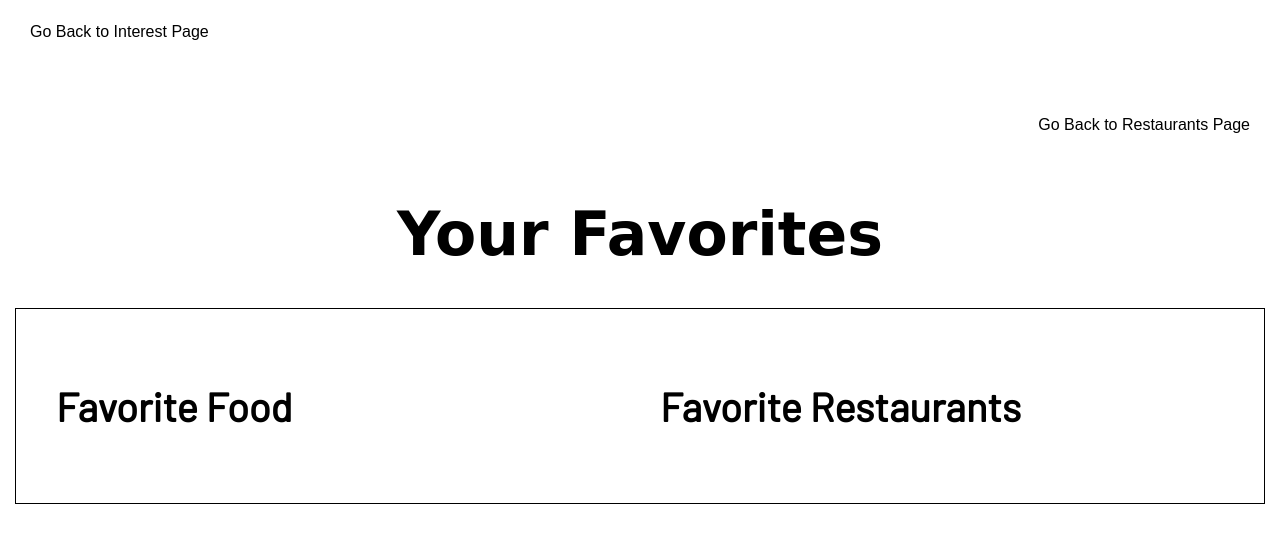
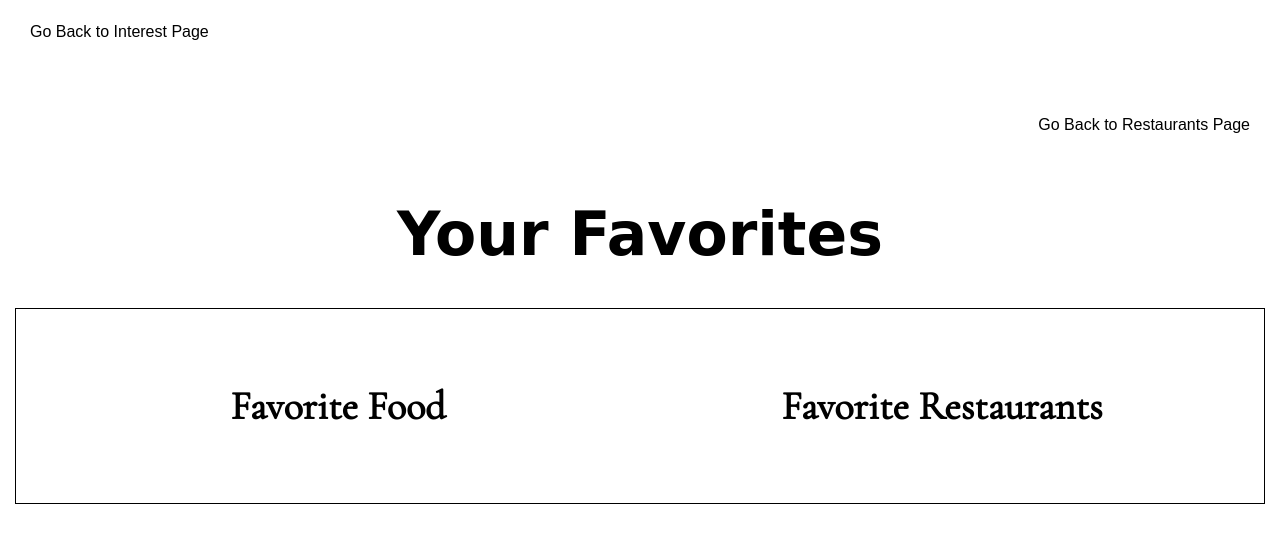
Before and after one commit to Jamielabed/Todo_project, a Python web app: template templates/favorites.html in a window 1280 px wide. Shown: the part 29-572 px from the top of the page. Run offline with Jinja, Linux system fonts and the light colour scheme; the template is opened without the code that fills it, so the values that code supplies are empty; some web fonts are replaced.

Commit message:
"my favs" on hover changes color

```diff
--- a/css/favorites.css
+++ b/css/favorites.css
@@ -55,7 +55,7 @@ h1:hover{
 
 h2 {
   font-size: 40px;
-  font-family: 'Barlow', sans-serif;
+font-family: 'Cormorant Garamond', serif;
 }
 
 h3 {
@@ -69,7 +69,7 @@ body {
   background-repeat: no-repeat;
   color: black;
   font-size: 20px;
-  font-family: 'Nanum Gothic', sans-serif;
+font-family: 'Cormorant Garamond', serif;
 
 }
 a {
--- a/css/main.css
+++ b/css/main.css
@@ -53,4 +53,5 @@ td:hover .rest-info{
 }
 #favorites:hover {
   font-size: 25px;
+  color: #d1af1b;
 }
--- a/templates/favorites.html
+++ b/templates/favorites.html
@@ -4,6 +4,7 @@
 <link href="https://fonts.googleapis.com/css?family=Nanum+Gothic&display=swap" rel="stylesheet">
 <link href="https://fonts.googleapis.com/css?family=Barlow|Nanum+Gothic&display=swap" rel="stylesheet">
 <link href="https://fonts.googleapis.com/css?family=Barlow|Jacques+Francois+Shadow|Nanum+Gothic&display=swap" rel="stylesheet">
+<link href="https://fonts.googleapis.com/css?family=Barlow|Cormorant+Garamond|Nanum+Gothic&display=swap" rel="stylesheet">
     <meta charset="utf-8">
     <title>Favorites</title>
     <link rel="stylesheet" href="/css/favorites.css">
@@ -19,7 +20,7 @@
     <div class = "outer-box">
       <div class = "box">
 <!-- this puts fav food types in a visable list -->
-        <h2>Favorite Food</h2>
+        <h2 align="center">Favorite Food</h2>
         <ul>
         {%for food_type in food_types%}
           <li>{{food_type}}</li>
@@ -28,7 +29,7 @@
       </div>
       <div class = "box">
 <!-- this puts fav restaurants in a visable list -->
-        <h2>Favorite Restaurants</h2>
+        <h2 align="center">Favorite Restaurants</h2>
         <ul>
         {%for restaurant_favs in restaurant%}
           <li>{{restaurant_favs}}</li>
```
